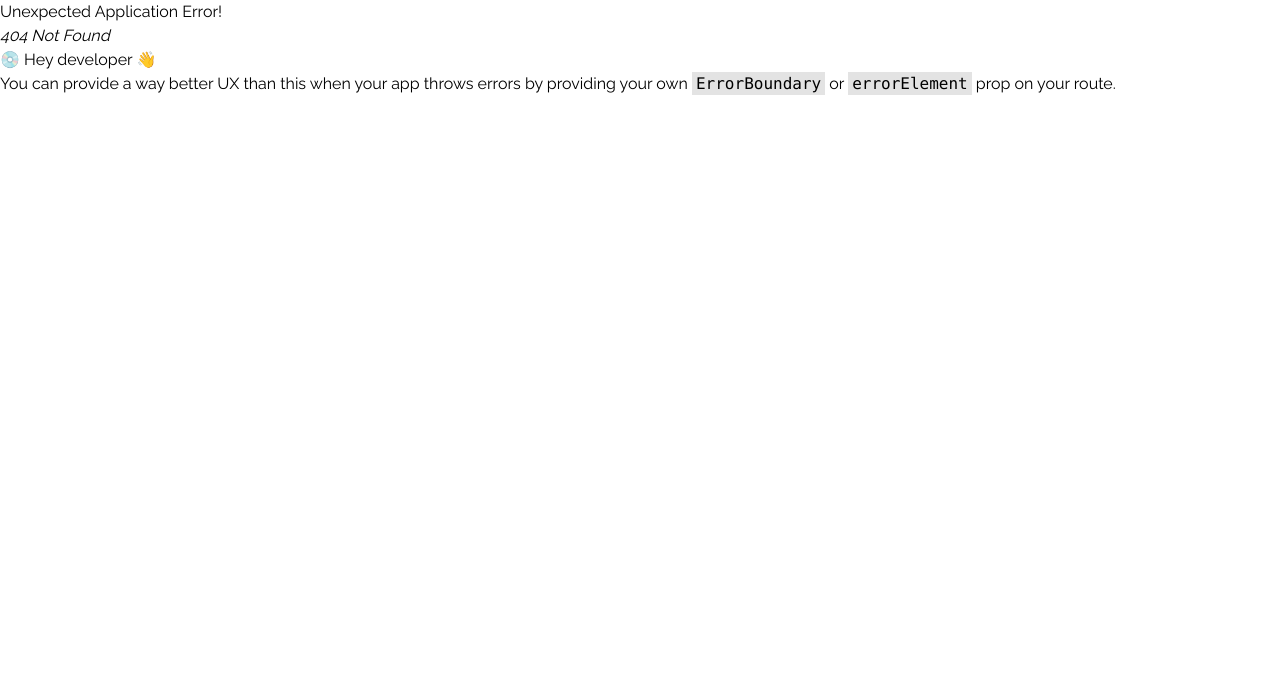
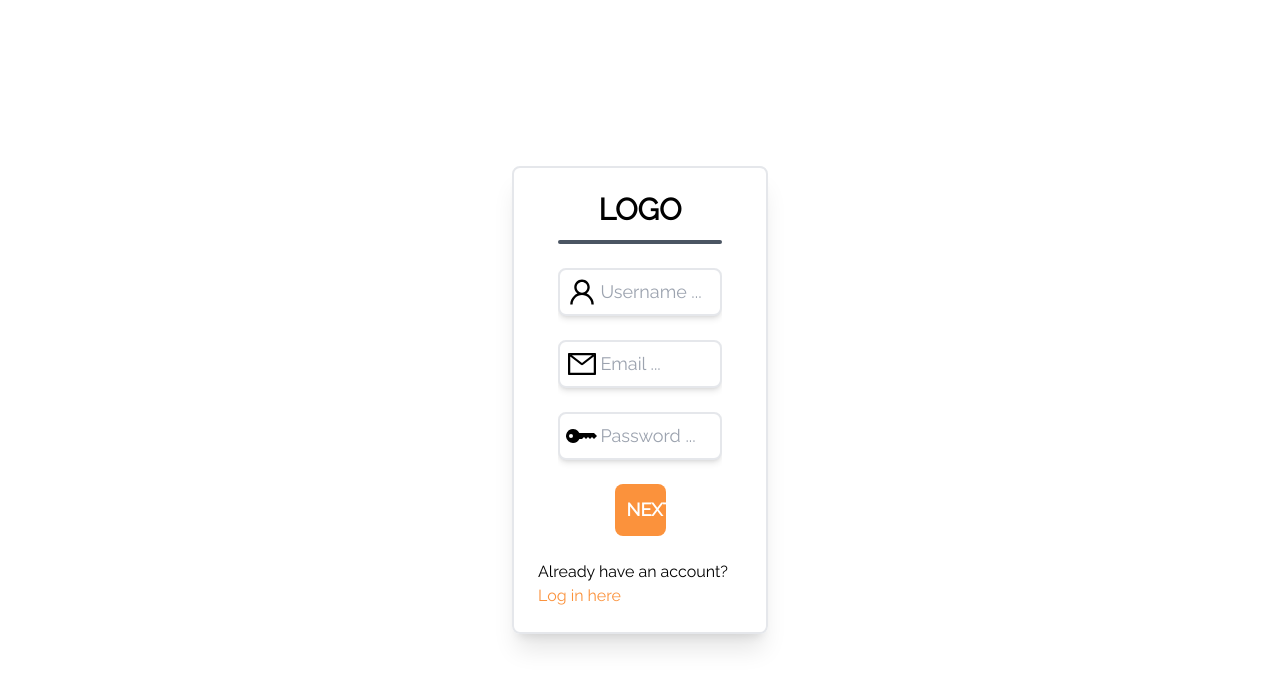
Before and after one commit to dxmv/carStories, a React (Create React App) app in the folder client/: page /register in a window 1280 px wide. Before the commit this address had no page. Shown: the top 688 px of the page. Built offline with nearby package versions, Linux system fonts and the light colour scheme.

Commit message:
Register Page

```diff
--- /dev/null
+++ b/client/src/components/AccountField/Field.tsx
@@ -0,0 +1,22 @@
+import React from "react";
+
+export default function Field({
+	type,
+	icon,
+	placeholder,
+}: {
+	type: "text" | "password" | "email";
+	icon: any;
+	placeholder: string;
+}) {
+	return (
+		<div className="w-4/5 relative">
+			<input
+				type={type}
+				className="border-2 mb-6  rounded-lg text-lg p-2 w-full pl-10 shadow-md"
+				placeholder={placeholder}
+			/>
+			{icon}
+		</div>
+	);
+}
--- a/client/src/pages/Login/Login.tsx
+++ b/client/src/pages/Login/Login.tsx
@@ -1,5 +1,37 @@
 import React from "react";
+import { Link } from "react-router-dom";
+import Field from "../../components/AccountField/Field";
+import { BsFillKeyFill } from "react-icons/bs";
+import { AiOutlineUser } from "react-icons/ai";
 
 export default function Login() {
-	return <div>Login</div>;
+	return (
+		<div className="w-screen h-screen overflow-hidden flex justify-center items-center">
+			<div className="flex flex-col items-center w-1/5  p-6 shadow-xl rounded-lg border-2">
+				<h1 className="mb-6 font-bold text-3xl">LOGO</h1>
+				<Field
+					type="text"
+					icon={<AiOutlineUser className="absolute top-2 left-2" size={32} />}
+					placeholder="Username ..."
+				/>
+				<Field
+					type="password"
+					icon={<BsFillKeyFill className="absolute top-2 left-2" size={32} />}
+					placeholder="Password ..."
+				/>
+				<button className="mb-6 bg-orange-400 w-1/4 p-3 font-bold text-white rounded-lg text-lg">
+					Login
+				</button>
+				<p className="text-md">
+					Don't have an account?{" "}
+					<Link to="/register" className="text-orange-400">
+						Sign up here
+					</Link>
+				</p>
+				<Link to="/register" className="text-orange-400 text-sm mt-6">
+					Forgot password?
+				</Link>
+			</div>
+		</div>
+	);
 }
--- /dev/null
+++ b/client/src/pages/Register/FirstPage.tsx
@@ -0,0 +1,32 @@
+import React from "react";
+import Field from "../../components/AccountField/Field";
+import { BsFillKeyFill } from "react-icons/bs";
+import { AiOutlineMail, AiOutlineUser } from "react-icons/ai";
+
+export default function FirstPage({ nextPage }: { nextPage: () => void }) {
+	return (
+		<>
+			<Field
+				type="text"
+				icon={<AiOutlineUser className="absolute top-2 left-2" size={32} />}
+				placeholder="Username ..."
+			/>
+			<Field
+				type="email"
+				icon={<AiOutlineMail className="absolute top-2 left-2" size={32} />}
+				placeholder="Email ..."
+			/>
+			<Field
+				type="password"
+				icon={<BsFillKeyFill className="absolute top-2 left-2" size={32} />}
+				placeholder="Password ..."
+			/>
+			<button
+				className="mb-6 bg-orange-400 w-1/4 p-3 font-bold text-white rounded-lg text-lg"
+				onClick={nextPage}
+			>
+				NEXT
+			</button>
+		</>
+	);
+}
--- /dev/null
+++ b/client/src/pages/Register/Register.tsx
@@ -0,0 +1,55 @@
+import React, { useState } from "react";
+import { Link } from "react-router-dom";
+import FirstPage from "./FirstPage";
+import SecondPage from "./SecondPage";
+import ThirdPage from "./ThirdPage";
+
+export default function Register() {
+	const [page, setPage] = useState<number>(1);
+
+	const nextPage = () => {
+		if (page === 3) {
+			return;
+		}
+		setPage(prev => prev + 1);
+	};
+
+	const prevPage = () => {
+		if (page === 1) {
+			return;
+		}
+		setPage(prev => prev - 1);
+	};
+
+	return (
+		<div className="w-screen h-screen overflow-hidden flex justify-center items-center">
+			<div className="flex flex-col items-center w-1/5  p-6 shadow-xl rounded-lg border-2">
+				<h1 className="mb-3 font-bold text-3xl">LOGO</h1>
+				<div
+					id="progress-bar"
+					className="w-4/5 h-1 mb-6 rounded-lg bg-gray-600 relative"
+				>
+					<div
+						id="progress"
+						className="bg-orange-400 h-full absolute top-0 left-0"
+						style={{ width: `${(100 / 3) * (page - 1)}%` }}
+					></div>
+				</div>
+				{page === 1 ? (
+					<FirstPage nextPage={nextPage} />
+				) : page === 2 ? (
+					<SecondPage nextPage={nextPage} prevPage={prevPage} />
+				) : (
+					<ThirdPage prevPage={prevPage} />
+				)}
+
+				<p className="text-md">
+					Already have an account?{" "}
+					<Link to="/login" className="text-orange-400">
+						Log in here
+					</Link>
+				</p>
+			</div>
+		</div>
+	);
+}
--- /dev/null
+++ b/client/src/pages/Register/SecondPage.tsx
@@ -0,0 +1,32 @@
+import React from "react";
+
+export default function SecondPage({
+	nextPage,
+	prevPage,
+}: {
+	nextPage: () => void;
+	prevPage: () => void;
+}) {
+	return (
+		<>
+			<textarea
+				className="text-lg w-4/5 shadow-lg border-2 mb-6 p-3 rounded-lg"
+				placeholder={"Tell us about yourself..."}
+				style={{ resize: "none" }}
+				rows={10}
+			/>
+			<button
+				className="mb-6 bg-orange-400 w-1/4 p-3 font-bold text-white rounded-lg text-lg"
+				onClick={nextPage}
+			>
+				NEXT
+			</button>
+			<button
+				className="mb-6 bg-orange-400 w-1/4 p-3 font-bold text-white rounded-lg text-lg"
+				onClick={prevPage}
+			>
+				PREVIOUS
+			</button>
+		</>
+	);
+}
--- /dev/null
+++ b/client/src/pages/Register/ThirdPage.tsx
@@ -0,0 +1,33 @@
+import React from "react";
+import { AiFillCamera, AiFillPicture } from "react-icons/ai";
+
+export default function ThirdPage({ prevPage }: { prevPage: () => void }) {
+	return (
+		<>
+			<div className="mb-6 w-full flex justify-center items-center relative flex-col">
+				<div className="rounded-full w-44 h-44 bg-black flex flex-col items-center justify-center">
+					<AiFillPicture size={28} color="white" className="mb-3" />
+					<p className=" font-semibold mb-3 text-white text-center">
+						Upload your profile picture here
+					</p>
+				</div>
+				<label
+					id="custom-file-upload"
+					className="flex bg-orange-400 w-8 h-8  rounded-full text-black overflow-hidden justify-center items-center absolute bottom-1 right-40"
+				>
+					<AiFillCamera size={20} color="black" />
+					<input type="file" className="hidden" />
+				</label>
+			</div>
+			<button className="mb-6 bg-orange-400 w-1/4 p-3 font-bold text-white rounded-lg text-lg">
+				FINISH
+			</button>
+			<button
+				className="mb-6 bg-orange-400 w-1/4 p-3 font-bold text-white rounded-lg text-lg"
+				onClick={prevPage}
+			>
+				BACK
+			</button>
+		</>
+	);
+}
```
Also changed, not shown: client/src/App.tsx (+10 -0 lines).
